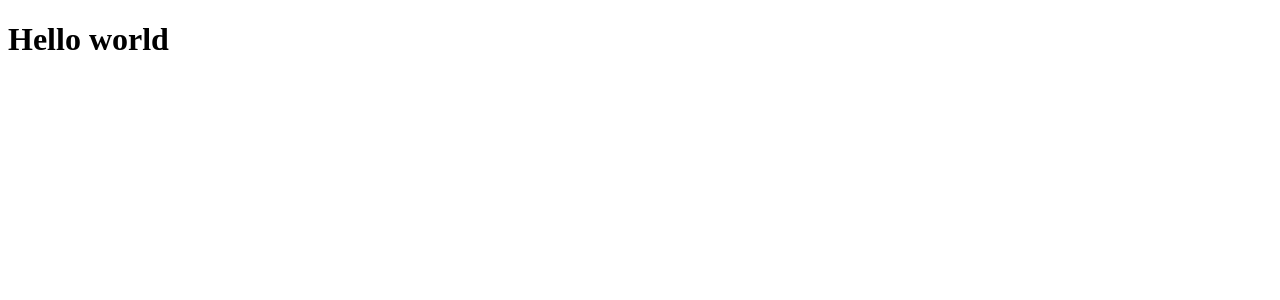
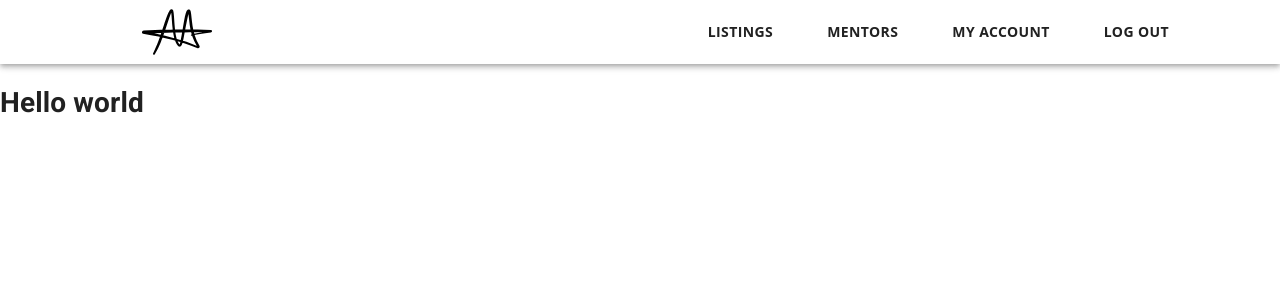
Before and after one commit to slimaneakalie/slimane.io, a Next.js app: page / in a window 1280 px wide. Shown: the top 300 px of the page. Built offline with nearby package versions, Linux system fonts and the light colour scheme.

Commit message:
fix: material ui ssr configuration with next.js

```diff
--- a/components/Navbar.tsx
+++ b/components/Navbar.tsx
@@ -0,0 +1,74 @@
+import React from "react";
+import { makeStyles } from "@material-ui/core/styles";
+import { Toolbar, Button, AppBar } from "@material-ui/core";
+
+const useStyles = makeStyles((theme) => ({
+  header: {
+    paddingRight: "79px",
+    paddingLeft: "118px",
+  },
+  link: {
+    textDecoration: "none",
+    color: "inherit",
+  },
+  logo: {
+    width: 70,
+    height: 60,
+  },
+  menuButton: {
+    fontFamily: "Open Sans, sans-serif",
+    fontWeight: 700,
+    size: "18px",
+    marginLeft: "38px",
+  },
+  toolbar: {
+    display: "flex",
+    justifyContent: "space-between",
+  },
+}));
+
+interface NavbarLink {
+  link: string;
+  label: string;
+  isExternal?: boolean;
+}
+
+export interface NavbarProps {
+  links: NavbarLink[];
+}
+
+export default function Navbar({ links }: NavbarProps): JSX.Element {
+  const classes = useStyles();
+
+  const logo = (): React.ReactNode => (
+    <img className={classes.logo} src={"/logo.svg"} />
+  );
+
+  const displayDesktop = (): React.ReactNode => (
+    <Toolbar className={classes.toolbar}>
+      {logo()}
+      <div>{createMenuButtons()}</div>
+    </Toolbar>
+  );
+
+  const createMenuButtons = (): React.ReactNode[] =>
+    links.map(({ label, link }) => (
+      <Button key={label} color={"inherit"} className={classes.menuButton}>
+        <a className={classes.link} href={link}>
+          {label}
+        </a>
+      </Button>
+    ));
+
+  return (
+    <header>
+      <AppBar
+        position="static"
+        className={classes.header}
+        color={"transparent"}
+      >
+        {displayDesktop()}
+      </AppBar>
+    </header>
+  );
+}
--- a/pages/_app.tsx
+++ b/pages/_app.tsx
@@ -1,10 +1,55 @@
+// import { useStore } from '../store'
+import React from "react";
+import { AppProps } from "next/app";
+import Navbar, { NavbarProps } from "../components/Navbar";
+import { CssBaseline, ThemeProvider } from "@material-ui/core";
+import theme from "../theme";
+import Head from "next/head";
 
-import { Provider } from 'react-redux'
-// import { useStore } from '../store'
-import { AppProps } from 'next/app'
+const navbarProps: NavbarProps = {
+  links: [
+    {
+      label: "Listings",
+      link: "/listings",
+    },
+    {
+      label: "Mentors",
+      link: "/mentors",
+    },
+    {
+      label: "My Account",
+      link: "/account",
+    },
+    {
+      label: "Log Out",
+      link: "/logout",
+    },
+  ],
+};
 
-export default function App({ Component, pageProps } : AppProps) {
-    return (
-            <Component {...pageProps} />
-    )
+export default function App({ Component, pageProps }: AppProps) {
+  React.useEffect(() => {
+    // Remove the server-side injected CSS.
+    const jssStyles = document.querySelector("#jss-server-side");
+    if (jssStyles) {
+      jssStyles.parentElement?.removeChild(jssStyles);
+    }
+  }, []);
+
+  return (
+    <>
+      <Head>
+        <title>Slimane Akalië</title>
+        <meta
+          name="viewport"
+          content="minimum-scale=1, initial-scale=1, width=device-width"
+        />
+      </Head>
+      <ThemeProvider theme={theme}>
+        <CssBaseline />
+        <Navbar {...navbarProps} />
+        <Component {...pageProps} />
+      </ThemeProvider>
+    </>
+  );
 }
--- /dev/null
+++ b/pages/_document.tsx
@@ -0,0 +1,53 @@
+import React from "react";
+import Document, {
+  Html,
+  Head,
+  Main,
+  NextScript,
+  DocumentContext,
+} from "next/document";
+import { ServerStyleSheets } from "@material-ui/core/styles";
+import theme from "../theme";
+
+export default class MyDocument extends Document {
+  render() {
+    return (
+      <Html lang="en">
+        <Head>
+          {/* PWA primary color */}
+          <meta name="theme-color" content={theme.palette.primary.main} />
+          <link
+            rel="stylesheet"
+            href="https://fonts.googleapis.com/css?family=Roboto:300,400,500,700&display=swap"
+          />
+        </Head>
+        <body>
+          <Main />
+          <NextScript />
+        </body>
+      </Html>
+    );
+  }
+}
+
+MyDocument.getInitialProps = async (ctx: DocumentContext) => {
+  // Render app and page and get the context of the page with collected side effects.
+  const sheets = new ServerStyleSheets();
+  const originalRenderPage = ctx.renderPage;
+
+  ctx.renderPage = () =>
+    originalRenderPage({
+      enhanceApp: (App) => (props) => sheets.collect(<App {...props} />),
+    });
+
+  const initialProps = await Document.getInitialProps(ctx);
+
+  return {
+    ...initialProps,
+    // Styles fragment is rendered after the app and page rendering finish.
+    styles: [
+      ...React.Children.toArray(initialProps.styles),
+      sheets.getStyleElement(),
+    ],
+  };
+};
--- /dev/null
+++ b/theme/index.ts
@@ -0,0 +1,22 @@
+import { createMuiTheme } from "@material-ui/core/styles";
+import { red } from "@material-ui/core/colors";
+
+// Create a theme instance.
+const appTheme = createMuiTheme({
+  palette: {
+    primary: {
+      main: "#556cd6",
+    },
+    secondary: {
+      main: "#19857b",
+    },
+    error: {
+      main: red.A400,
+    },
+    background: {
+      default: "#fff",
+    },
+  },
+});
+
+export default appTheme;
--- a/tsconfig.json
+++ b/tsconfig.json
@@ -25,5 +25,6 @@
   ],
   "exclude": [
     "node_modules"
-  ]
+  ],
+  "plugins": [{"name": "typescript-tslint-plugin"}]
 }
```
Also changed, not shown: package.json (+9 -6 lines), .eslintrc.js (added), pages/index.tsx (line endings or trailing spaces), public/logo.svg (added), 1 other file (tests, documents, lock files or other folders).
